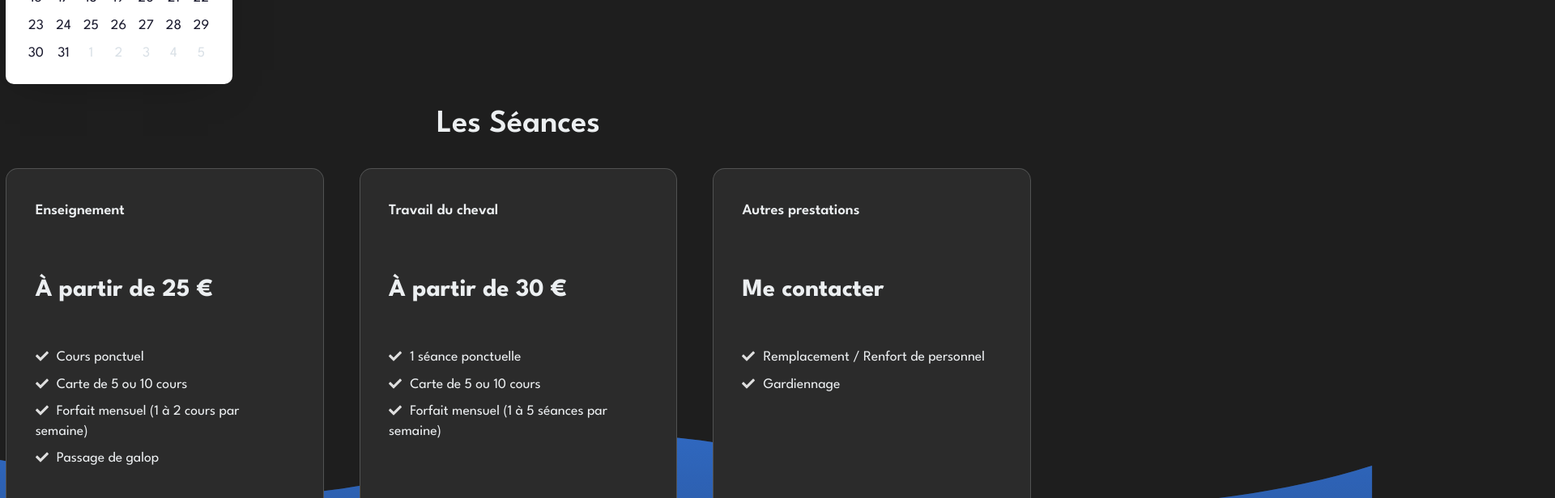
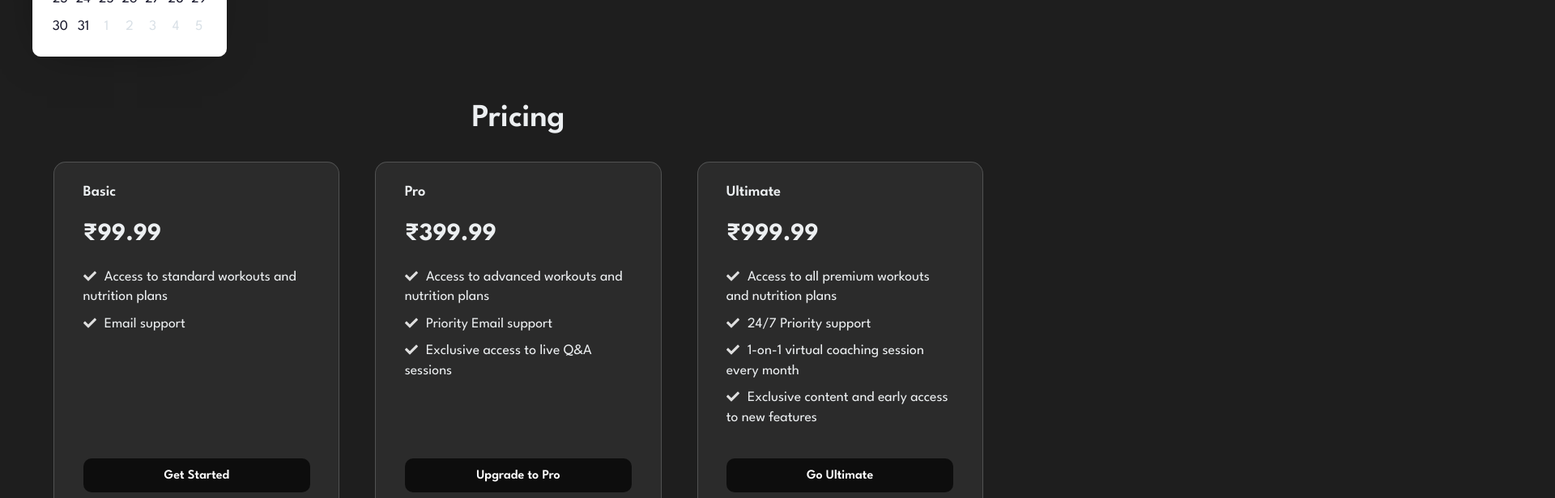
Before and after one commit to Jarvis-69/React-vite, a React (Vite) app in the folder vite-project/: page / in a window 1280 px wide. Shown: the part 440-1056 px from the top of the page at 81% size, 1920 px wide, since content can reach past the window. Built offline with nearby package versions, Linux system fonts and the light colour scheme.

Commit message:
footer fix & card change

```diff
--- a/vite-project/src/components/card/Card.tsx
+++ b/vite-project/src/components/card/Card.tsx
@@ -10,43 +10,43 @@ function Card () {
   return (
     <>
       <main className="main flow">
-        <h1 className="main__heading">Les Séances</h1>
+        <h1 className="main__heading">Pricing</h1>
         <div className="main__cards cards">
           <div className="cards__inner">
             <div className="cards__card card">
-              <h2 className="card__heading">Enseignement</h2>
-              <p className="card__price">À partir de 25 €</p>
+              <h2 className="card__heading">Basic</h2>
+              <p className="card__price">₹99.99</p>
               <ul role="list" className="card__bullets flow">
-                <li>Cours ponctuel</li>
-                <li>Carte de 5 ou 10 cours</li>
-                <li>Forfait mensuel (1 à 2 cours par semaine)</li>
-                <li>Passage de galop</li>
+                <li>Access to standard workouts and nutrition plans</li>
+                <li>Email support</li>
               </ul>
               <a href="#basic" className="card__cta cta">
-                Commencer l'enseignement
+                Get Started
               </a>
             </div>
             <div className="cards__card card">
-              <h2 className="card__heading">Travail du cheval</h2>
-              <p className="card__price">À partir de 30 €</p>
+              <h2 className="card__heading">Pro</h2>
+              <p className="card__price">₹399.99</p>
               <ul role="list" className="card__bullets flow">
-                <li>1 séance ponctuelle</li>
-                <li>Carte de 5 ou 10 cours</li>
-                <li>Forfait mensuel (1 à 5 séances par semaine)</li>
+                <li>Access to advanced workouts and nutrition plans</li>
+                <li>Priority Email support</li>
+                <li>Exclusive access to live Q&amp;A sessions</li>
               </ul>
               <a href="#pro" className="card__cta cta">
-              Commencer le travail du cheval
+                Upgrade to Pro
               </a>
             </div>
             <div className="cards__card card">
-              <h2 className="card__heading">Autres prestations</h2>
-              <p className="card__price">Me contacter</p>
+              <h2 className="card__heading">Ultimate</h2>
+              <p className="card__price">₹999.99</p>
               <ul role="list" className="card__bullets flow">
-                <li>Remplacement / Renfort de personnel</li>
-                <li>Gardiennage</li>
+                <li>Access to all premium workouts and nutrition plans</li>
+                <li>24/7 Priority support</li>
+                <li>1-on-1 virtual coaching session every month</li>
+                <li>Exclusive content and early access to new features</li>
               </ul>
               <a href="#ultimate" className="card__cta cta">
-                Demande de devis
+                Go Ultimate
               </a>
             </div>
           </div>
--- a/vite-project/src/components/card/style.css
+++ b/vite-project/src/components/card/style.css
@@ -1,9 +1,36 @@
 @import url("https://fonts.googleapis.com/css2?family=League+Spartan:wght@400;500;600;700;800;900&display=swap");
+
+*,
+*::after,
+*::before {
+  box-sizing: border-box;
+  margin: 0;
+  padding: 0;
+}
+
+html,
+body {
+  height: 100%;
+  min-height: 100vh;
+  background-color: #1e1e1e;
+}
+
+body {
+  display: grid;
+  place-items: center;
+  font-family: "League Spartan", system-ui, sans-serif;
+  font-size: 1.1rem;
+  line-height: 1.2;
+  color: #ddd;
+}
 
 ul {
   list-style: none;
-  margin: 0;
-  padding: 0;
+}
+
+.main {
+  max-width: 75rem;
+  padding: 3em 1.5em;
 }
 
 .main__heading {
@@ -114,21 +141,20 @@ ul {
   );
   transition: 400ms mask ease;
   will-change: mask;
+
+  width: 307.68%;
 }
 
 .overlay .card {
   background-color: hsla(var(--hsl), 0.15);
   border-color: hsla(var(--hsl), 1);
   box-shadow: 0 0 0 1px inset hsl(var(--hsl));
-  max-height: 86.2%;
 }
 
 .overlay .cta {
-  /* position: relative; */
-  /* top: -55px; */
   display: block;
   grid-row: -1;
-  /* width: 100%; */
+  width: 100%;
   background-color: hsl(var(--hsl));
   box-shadow: 0 0 0 1px hsl(var(--hsl));
 }
--- a/vite-project/src/components/footer/Footer.tsx
+++ b/vite-project/src/components/footer/Footer.tsx
@@ -3,7 +3,7 @@ import './style.css';
 function Footer() {
   return (
     <>
-    <footer>
+    <footer className='div_footer'>
         <div className="background">
         <svg
             version="1.1"
@@ -14,6 +14,7 @@ function Footer() {
             width="100%"
             height="100%"
             viewBox="0 0 1600 900"
+            className='svg_footer'
         >
             <defs>
             <linearGradient id="bg" x2="0%" y2="100%">
--- a/vite-project/src/components/footer/style.css
+++ b/vite-project/src/components/footer/style.css
@@ -39,21 +39,21 @@
     margin: 0;
   }
 
-  svg {
+  .svg_footer {
     position: absolute;
     top: 0;
     left: 0;
     bottom: 0;
     width: 100%;
     height: 100%;
-    transform: scaleY(3) scaleX(2.25);
+    transform: scaleY(2.5) scaleX(3);
     transform-origin: bottom;
     box-sizing: border-box;
     display: block;
     pointer-events: none;
   }
 
-  footer {
+  .div_footer {
     position: relative;
     left: 0;
     bottom: 0px;
--- a/vite-project/src/index.css
+++ b/vite-project/src/index.css
@@ -12,4 +12,6 @@ body {
     place-items: center;
     box-sizing: border-box;
     margin-top: 200px;
+
+    overflow-x: hidden;
 }
```
